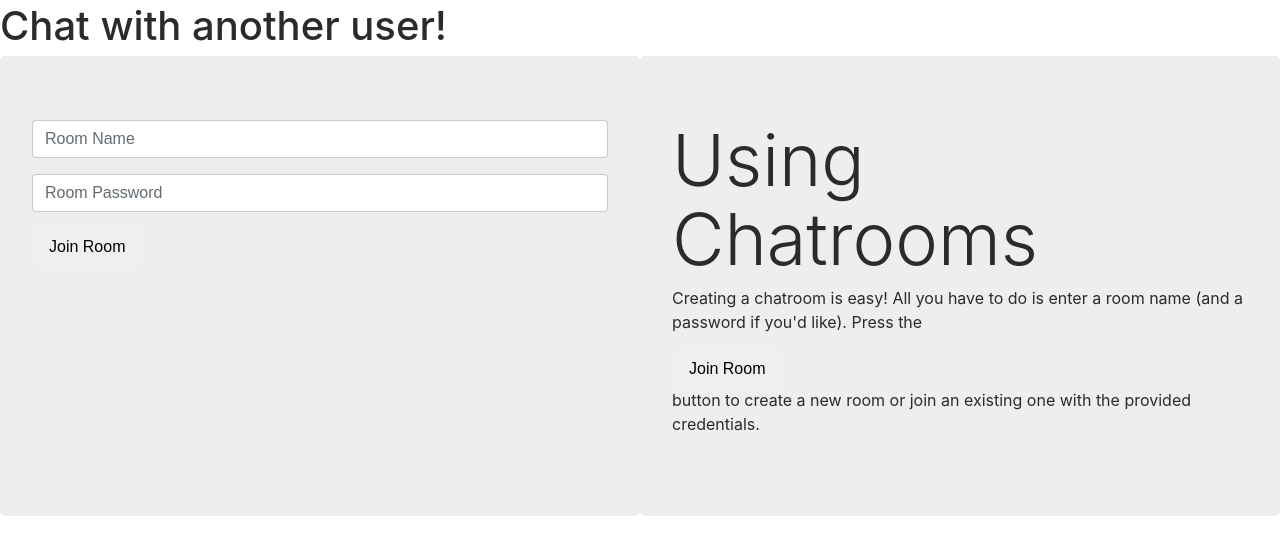
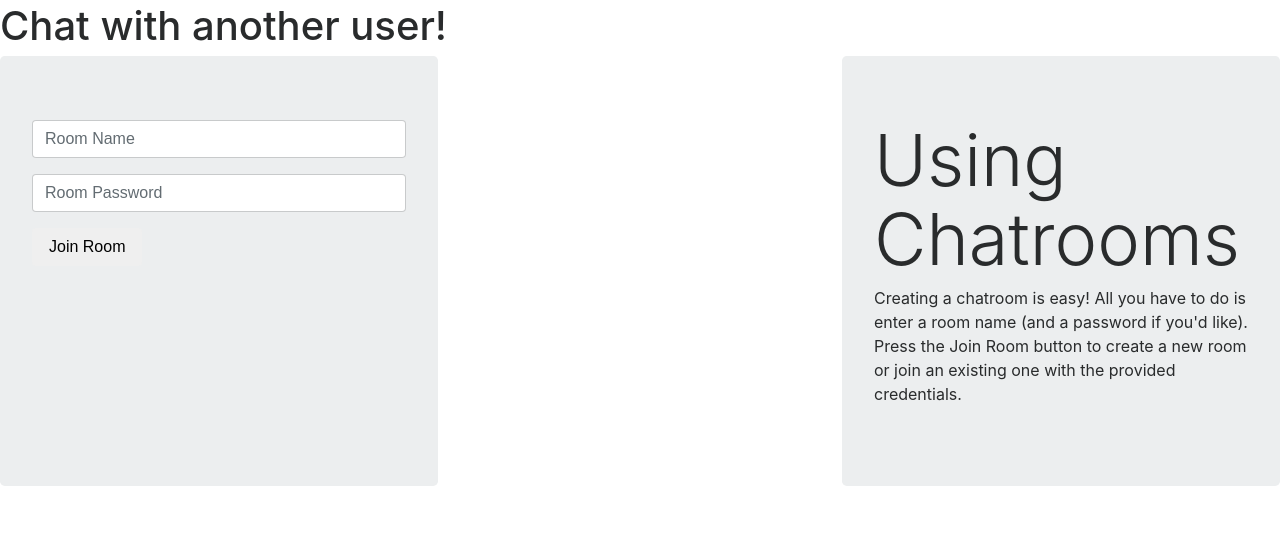
Before and after one commit to nooseman/dvtutors, a Flask app: page /chat in a window 1280 px wide. Shown: the part 352-900 px from the top of the page. After the commit the page ends 838 px from the top, so only its background shows below. Run offline with Flask 2, Linux system fonts and the light colour scheme; the visitor is signed in with stand-in values (Sample User, id 1); data comes from the database, SQL or seed files in the repository; parts of the project's set-up code (start-up, migrations or seed data) failed here and were passed over; some libraries are stand-ins or nearby versions.

Commit message:
Spacing out elements on /chat

```diff
--- a/app/templates/chat.html
+++ b/app/templates/chat.html
@@ -12,12 +12,14 @@
                     {{ macros.render_field(form.roomkey, label_visible=false, placeholder='Room Password', type='roomkey') }}
                 {% endcall %}
             </div>
+
+            <div class="col"></div>
+
             <div class="col jumbotron">
                 <h1 class="display-3">Using Chatrooms</h1>
                 <div class="inline-block">
-                    <p>Creating a chatroom is easy! All you have to do is enter a room name (and a password if you'd like). Press the </p>
-                    <button class="btn btn-default">Join Room</button>
-                    <p> button to create a new room or join an existing one with the provided credentials.</p>
+                    <p>Creating a chatroom is easy! All you have to do is enter a room name (and a password if you'd like). Press
+                    the Join Room button to create a new room or join an existing one with the provided credentials.</p>
                 </div>
             </div>
         </div>
```
